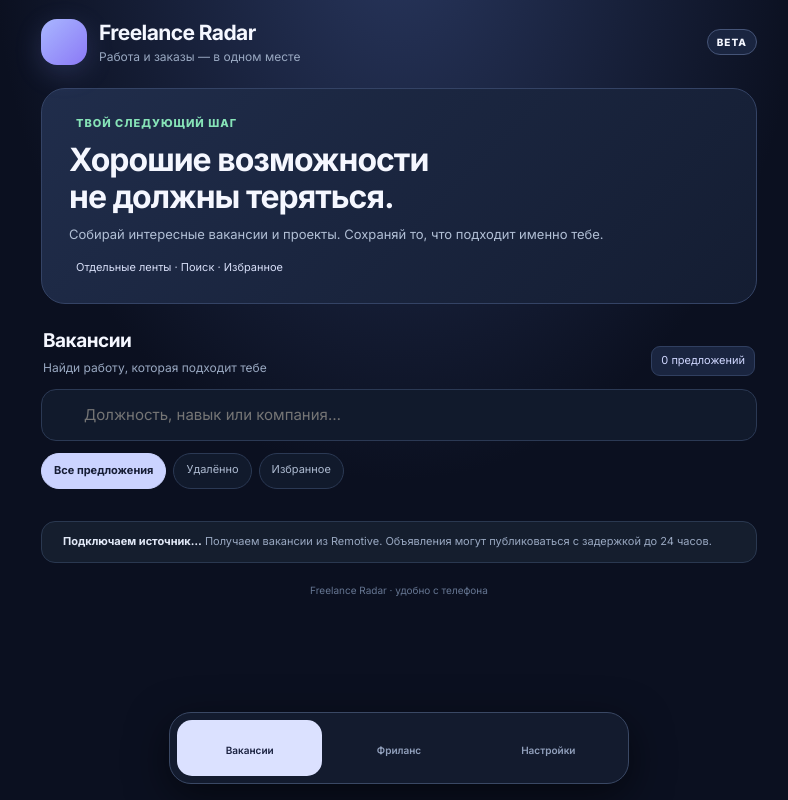
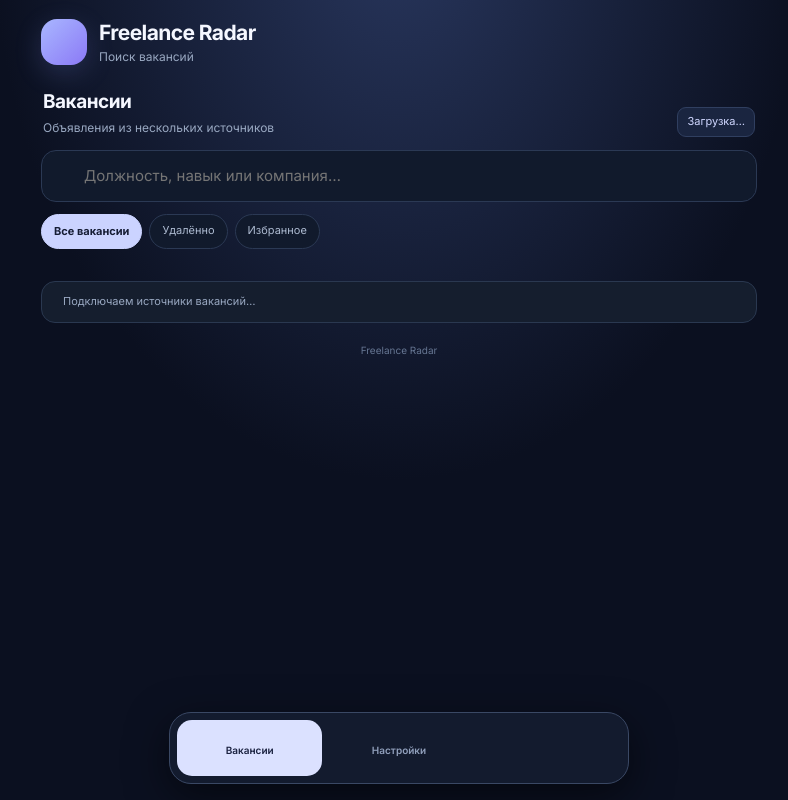
Before and after one commit to danilbakhmetev/freelance-radar, a plain HTML site: page index.html in a window 1280 px wide. Shown: the whole page, without its empty margins (241-1029 px from the left). Drawn offline with nearby package versions, Linux system fonts and the light colour scheme.

Commit message:
Simplify interface to focus on vacancies only

```diff
--- a/index.html
+++ b/index.html
@@ -1,19 +1,54 @@
 <!doctype html>
 <html lang="ru">
 <head>
-<meta charset="utf-8"><meta name="viewport" content="width=device-width,initial-scale=1,viewport-fit=cover"><meta name="theme-color" content="#0b1020"><meta name="description" content="Freelance Radar — поиск вакансий и фриланс-заказов"><title>Freelance Radar</title>
-<link rel="preconnect" href="https://fonts.googleapis.com"><link href="https://fonts.googleapis.com/css2?family=Inter:wght@400;500;600;700;800&display=swap" rel="stylesheet"><link rel="stylesheet" href="./css/app.css"><script src="https://unpkg.com/lucide@latest"></script></head><body><main class="wrap">
-<header class="top"><div class="logo"><i data-lucide="radar"></i></div><div><h1>Freelance Radar</h1><div class="sub">Работа и заказы — в одном месте</div></div><span class="beta">BETA</span></header>
-<section class="hero"><div class="eyebrow"><i data-lucide="sparkles"></i> Твой следующий шаг</div><h2>Хорошие возможности<br>не должны теряться.</h2><p>Собирай интересные вакансии и проекты. Сохраняй то, что подходит именно тебе.</p><div class="hero-foot"><i data-lucide="shield-check"></i> Отдельные ленты · Поиск · Избранное</div></section>
-<section class="page active" id="jobsPage"><div class="section-head"><div><h2 id="listTitle">Вакансии</h2><p id="listSubtitle">Найди работу, которая подходит тебе</p></div><span class="count" id="count">0 предложений</span></div>
-<div class="searchbox"><i data-lucide="search"></i><input class="search" id="search" type="search" placeholder="Должность, навык или компания…" aria-label="Поиск"></div>
-<div class="filters"><button class="filter active" data-filter="all">Все предложения</button><button class="filter" data-filter="remote"><i data-lucide="wifi" style="width:12px;height:12px;vertical-align:-2px"></i> Удалённо</button><button class="filter" data-filter="saved"><i data-lucide="bookmark" style="width:12px;height:12px;vertical-align:-2px"></i> Избранное</button></div>
-<div class="cards" id="cards" aria-live="polite"></div><aside class="notice" id="sourceNotice"><i data-lucide="radio-tower"></i><div><b>Подключаем источник…</b> Получаем вакансии из Remotive. Объявления могут публиковаться с задержкой до 24 часов.</div></aside></section>
-<section class="page" id="settingsPage"><div class="section-head"><div><h2>Настройки</h2><p>Подстрой поиск под себя</p></div><span class="count">Персонально</span></div>
-<div class="settings-card"><h3>Предпочтения поиска</h3><p>Параметры для будущей ленты предложений.</p><div class="setting"><div><div class="setting-label">Только удалённая работа</div><div class="hint">Скрывать офисные предложения</div></div><input class="switch" type="checkbox" id="remoteOnly"></div><div class="setting"><div><div class="setting-label">Русскоязычные источники</div><div class="hint">Проекты и вакансии на русском</div></div><input class="switch" type="checkbox" checked id="ruSources"></div><div class="setting"><div><div class="setting-label">Международные источники</div><div class="hint">Предложения со всего мира</div></div><input class="switch" type="checkbox" checked id="globalSources"></div><div class="setting"><div><div class="setting-label">Валюта бюджета</div><div class="hint">Для зарплат и ставок</div></div><select class="select" id="currency"><option>Евро (€)</option><option>Доллары ($)</option><option>Рубли (₽)</option><option>Любая валюта</option></select></div></div>
-<div class="settings-card"><h3>Твои сохранения</h3><p id="savedCount">0 в избранном</p><button class="action" id="showSaved"><i data-lucide="bookmark-check"></i> Посмотреть избранное</button></div>
-<div class="settings-card"><h3>О Freelance Radar</h3><p>Первая мобильная версия. Здесь появятся подключённые источники, уведомления и профиль навыков.</p><div class="setting"><div><div class="setting-label">Статус приложения</div><div class="hint">Интерфейс готов к подключению данных</div></div><span class="count">BETA</span></div></div>
-<aside class="notice"><i data-lucide="lightbulb"></i><div><b>Важно:</b> настройки пока сохраняют предпочтения только в текущем интерфейсе. Подключение реальных источников — следующий этап.</div></aside></section>
-<div class="footer">Freelance Radar · удобно с телефона</div></main>
-<nav class="bottom-nav" aria-label="Основная навигация"><button class="nav-btn active" data-page="jobs" data-kind="vacancy" aria-current="page"><i data-lucide="briefcase-business"></i><span>Вакансии</span></button><button class="nav-btn" data-page="jobs" data-kind="freelance"><i data-lucide="zap"></i><span>Фриланс</span></button><button class="nav-btn" data-page="settings"><i data-lucide="settings-2"></i><span>Настройки</span></button></nav><div class="toast" id="toast" role="status"></div>
-<script type="module" src="./js/app.js"></script></body></html>
+<meta charset="utf-8">
+<meta name="viewport" content="width=device-width,initial-scale=1,viewport-fit=cover">
+<meta name="theme-color" content="#0b1020">
+<meta name="description" content="Поиск вакансий из нескольких открытых источников">
+<title>Freelance Radar — вакансии</title>
+<link rel="preconnect" href="https://fonts.googleapis.com">
+<link href="https://fonts.googleapis.com/css2?family=Inter:wght@400;500;600;700;800&display=swap" rel="stylesheet">
+<link rel="stylesheet" href="./css/app.css">
+<script src="https://unpkg.com/lucide@latest"></script>
+</head>
+<body>
+<main class="wrap">
+  <header class="top">
+    <div class="logo"><i data-lucide="radar"></i></div>
+    <div><h1>Freelance Radar</h1><div class="sub">Поиск вакансий</div></div>
+  </header>
+
+  <section class="page active" id="jobsPage">
+    <div class="section-head">
+      <div><h2>Вакансии</h2><p>Объявления из нескольких источников</p></div>
+      <span class="count" id="count">Загрузка…</span>
+    </div>
+    <div class="searchbox"><i data-lucide="search"></i><input class="search" id="search" type="search" placeholder="Должность, навык или компания…" aria-label="Поиск вакансий"></div>
+    <div class="filters">
+      <button class="filter active" data-filter="all">Все вакансии</button>
+      <button class="filter" data-filter="remote"><i data-lucide="wifi" style="width:12px;height:12px;vertical-align:-2px"></i> Удалённо</button>
+      <button class="filter" data-filter="saved"><i data-lucide="bookmark" style="width:12px;height:12px;vertical-align:-2px"></i> Избранное</button>
+    </div>
+    <div class="cards" id="cards" aria-live="polite"></div>
+    <aside class="notice" id="sourceNotice" aria-live="polite"><i data-lucide="radio-tower"></i><div>Подключаем источники вакансий…</div></aside>
+  </section>
+
+  <section class="page" id="settingsPage">
+    <div class="section-head"><div><h2>Настройки</h2><p>Предпочтения поиска</p></div></div>
+    <div class="settings-card">
+      <div class="setting"><div><div class="setting-label">Только удалённая работа</div><div class="hint">Скрывать вакансии без удалённого формата</div></div><input class="switch" type="checkbox" id="remoteOnly"></div>
+      <div class="setting"><div><div class="setting-label">Валюта зарплаты</div><div class="hint">Отображение предпочтительной валюты</div></div><select class="select" id="currency"><option>Любая валюта</option><option>Евро (€)</option><option>Доллары ($)</option><option>Рубли (₽)</option></select></div>
+    </div>
+    <div class="settings-card"><h3>Избранное</h3><p id="savedCount">0 сохранённых вакансий</p><button class="action" id="showSaved"><i data-lucide="bookmark-check"></i> Показать избранное</button></div>
+    <div class="settings-card"><h3>Источники данных</h3><p id="settingsSources">Загружаем состояние источников…</p></div>
+  </section>
+  <div class="footer">Freelance Radar</div>
+</main>
+<nav class="bottom-nav" aria-label="Основная навигация">
+  <button class="nav-btn active" data-page="jobs" aria-current="page"><i data-lucide="briefcase-business"></i><span>Вакансии</span></button>
+  <button class="nav-btn" data-page="settings"><i data-lucide="settings-2"></i><span>Настройки</span></button>
+</nav>
+<div class="toast" id="toast" role="status"></div>
+<script type="module" src="./js/app.js"></script>
+</body>
+</html>
```
